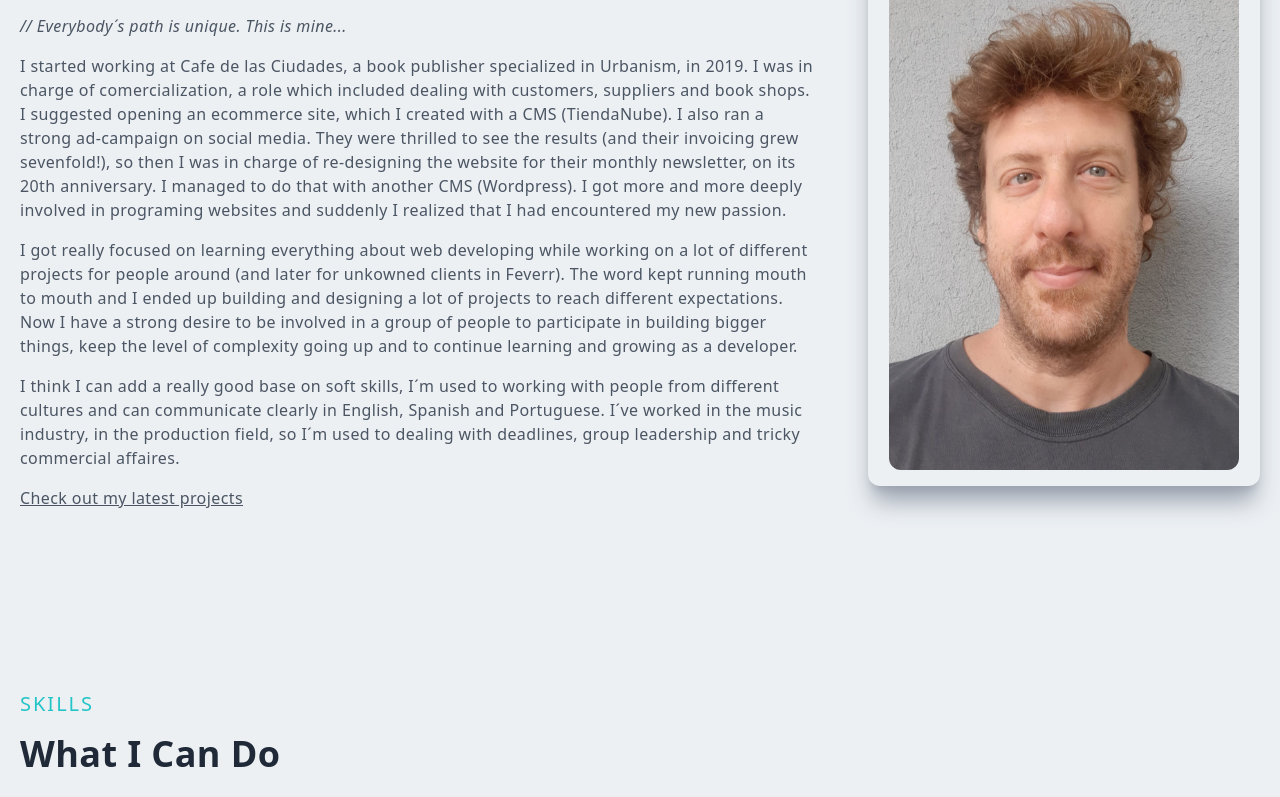
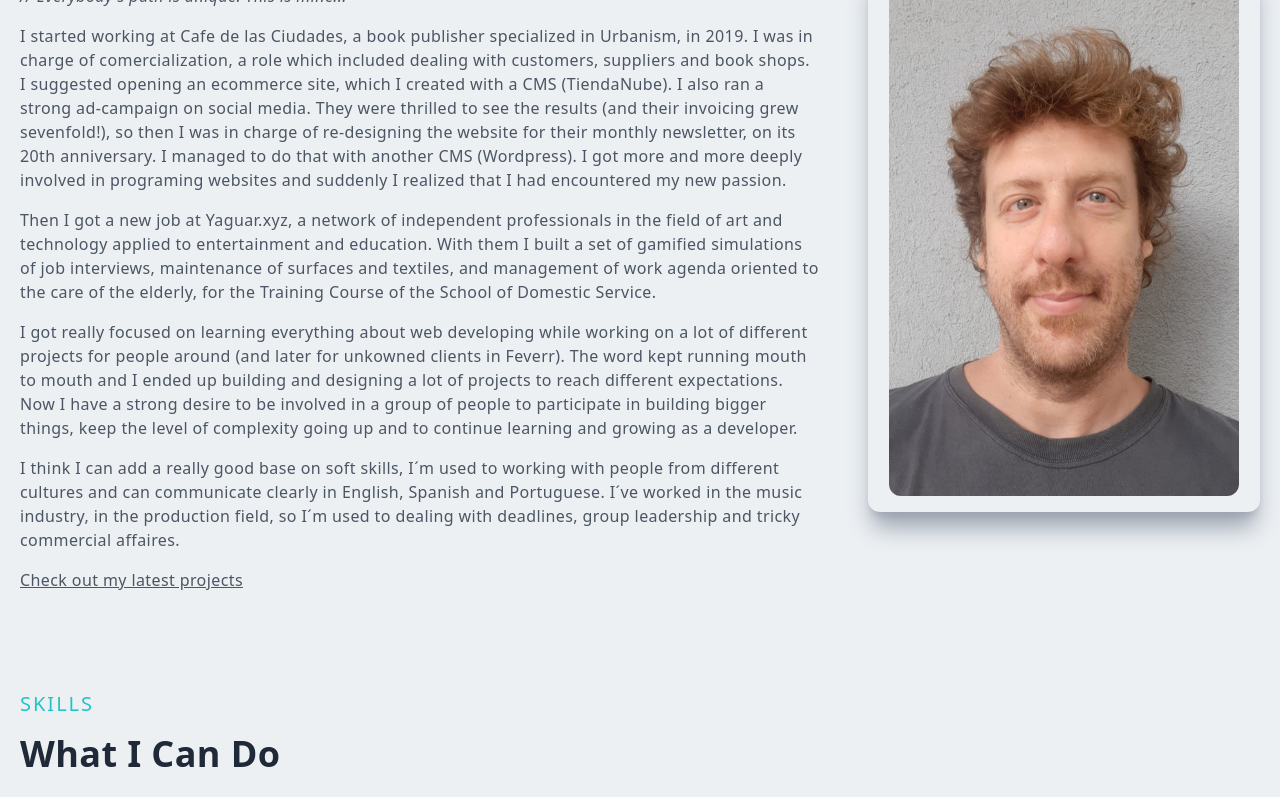
Before and after one commit to AndresDrimer/portfolio-ad-next-app, a Next.js app: page / in a window 1280 px wide. Shown: the part 988-1785 px from the top of the page. Built offline with nearby package versions, Linux system fonts and the light colour scheme.

Commit message:
new data added

```diff
--- a/components/About.jsx
+++ b/components/About.jsx
@@ -14,6 +14,7 @@ const About = (props) => {
           <p className="py-2 text-gray-600 pr-4">{props.data.about.paragraph1} </p>
           <p className="py-2 text-gray-600 pr-4">{props.data.about.paragraph2}</p>
           <p className="py-2 text-gray-600 pr-4">{props.data.about.paragraph3}</p>
+          <p className="py-2 text-gray-600 pr-4">{props.data.about.paragraph4}</p>
           <Link href="/#projects"><p className="py-2 text-gray-600 underline cursor-pointer">Check out my latest projects</p></Link>
         </div>
         <div className="w-full h-auto m-auto shadow-xl shadow-gray-400 rounded-xl flex items-center justify-center p-4 hover:scale-105 ease-in duration-300">
--- a/data.js
+++ b/data.js
@@ -22,8 +22,9 @@ export default {
       paragraph1:
         "I started working at Cafe de las Ciudades, a book publisher specialized in Urbanism, in 2019. I was in charge of comercialization, a role which included dealing with customers, suppliers and book shops. I suggested opening an ecommerce site, which I created with a CMS (TiendaNube). I also ran a strong ad-campaign on social media. They were thrilled to see the results (and their invoicing grew sevenfold!), so then I was in charge of re-designing the website for their monthly newsletter, on its 20th anniversary. I managed to do that with another CMS (Wordpress). I got more and more deeply involved in programing websites and suddenly I realized that I had encountered my new passion. ",
       paragraph2:
-        "I got really focused on learning everything about web developing while working on a lot of different projects for people around (and later for unkowned clients in Feverr). The word kept running mouth to mouth and I ended up building and designing a lot of projects to reach different expectations. Now I have a strong desire to be involved in a group of people to participate in building bigger things, keep the level of complexity going up and to continue learning and growing as a developer.",
-      paragraph3:
+        "Then I got a new job at Yaguar.xyz, a network of independent professionals in the field of art and technology applied to entertainment and education. With them I built a set of gamified simulations of job interviews, maintenance of surfaces and textiles, and management of work agenda oriented to the care of the elderly, for the Training Course of the School of Domestic Service.",
+      paragraph3:"I got really focused on learning everything about web developing while working on a lot of different projects for people  around (and later for unkowned clients in Feverr). The word kept running mouth to mouth and I ended up building and designing a lot of projects to reach different expectations. Now I have a strong desire to be involved in a group of people to participate in building bigger things, keep the level of complexity going up and to continue learning and growing as a developer.",
+      paragraph4:
         "I think I can add a really good base on soft skills, I´m used to working with people from different cultures and can communicate clearly in English, Spanish and Portuguese. I´ve worked in the music industry, in the production field, so I´m used to dealing with deadlines, group leadership and tricky commercial affaires.",
     },
     skills: [
```
